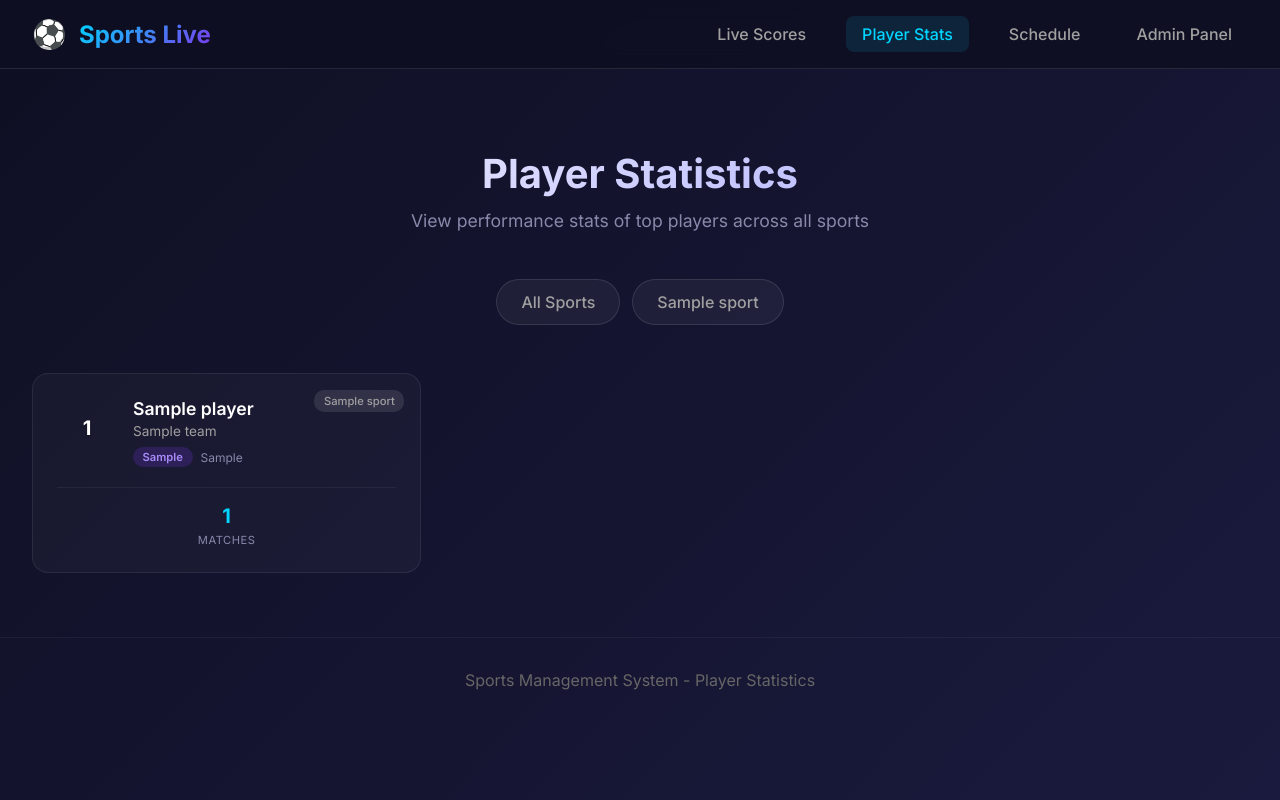
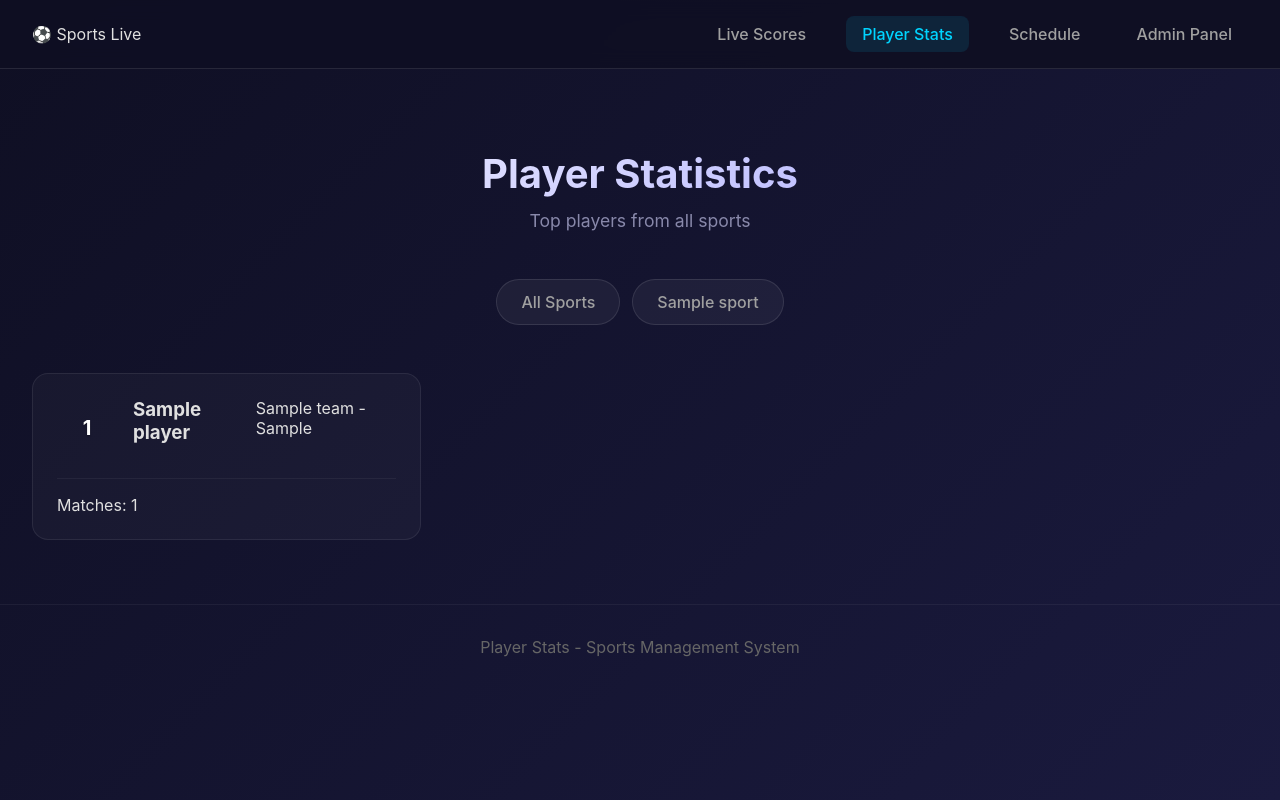
Before and after one commit to Geethasree1326/my-sport-project, a Flask app: template templates/player.html in a window 1280 px wide. Run offline with Flask 3, Linux system fonts and the light colour scheme; the template is opened without the code that fills it: values that come from a table or form of the project are taken from there, others are empty; tables that the repository leaves empty hold one stand-in row (values such as "Sample post"); parts of the project's set-up code (start-up, migrations or seed data) failed here and were passed over.

Commit message:
Refactor player.html for improved layout and clarity
Updated player.html to simplify the header and footer, and improved the player statistics display.

```diff
--- a/templates/player.html
+++ b/templates/player.html
@@ -3,18 +3,13 @@
 <head>
 <meta charset="UTF-8">
 <meta name="viewport" content="width=device-width, initial-scale=1.0">
-    <meta http-equiv="Cache-Control" content="no-cache, no-store, must-revalidate">
-    <title>Player Stats - Sports Management System</title>
+<title>Player Stats</title>
 <link rel="stylesheet" href="{{ url_for('static', filename='style.css') }}">
-    <link href="https://fonts.googleapis.com/css2?family=Inter:wght@400;500;600;700&display=swap" rel="stylesheet">
 </head>
 <body>
 <nav class="navbar">
     <div class="nav-container">
-            <div class="logo">
-                <span class="logo-icon">&#9917;</span>
-                <span class="logo-text">Sports Live</span>
-            </div>
+        <div class="logo">&#9917; Sports Live</div>
         <div class="nav-links">
             <a href="/" class="nav-link">Live Scores</a>
             <a href="/players" class="nav-link active">Player Stats</a>
@@ -27,96 +22,40 @@
 <main class="main-content">
     <div class="hero-section">
         <h1>Player Statistics</h1>
-            <p>View performance stats of top players across all sports</p>
+        <p>Top players from all sports</p>
     </div>
 
     <div class="sport-filters">
-            <a href="?sport=all" class="filter-btn {% if selected_sport == 'all' %}active{% endif %}">All Sports</a>
+        <a href="?sport=all" class="filter-btn {% if selected_sport=='all' %}active{% endif %}">All Sports</a>
         {% for sport in sports %}
-            <a href="?sport={{ sport.name }}" class="filter-btn {% if selected_sport == sport.name %}active{% endif %}">
-                {{ sport.name }}
-            </a>
+        <a href="?sport={{ sport.name }}" class="filter-btn {% if selected_sport==sport.name %}active{% endif %}">{{ sport.name }}</a>
         {% endfor %}
     </div>
 
-        {% if players %}
     <div class="players-grid">
         {% for player in players %}
         <div class="player-card">
             <div class="player-header">
-                    <div class="player-jersey" style="background-color: {{ player.team.logo_color }}">
-                        {{ player.jersey_number or '#' }}
-                    </div>
-                    <div class="player-info">
-                        <h3 class="player-name">{{ player.name }}</h3>
-                        <div class="player-team">{{ player.team.name }}</div>
-                        <div class="player-meta">
-                            <span class="position-badge">{{ player.position or 'Player' }}</span>
-                            <span class="nationality">{{ player.nationality or '' }}</span>
-                        </div>
-                    </div>
+                <div class="player-jersey" style="background-color: {{ player.team.logo_color }}">{{ player.jersey_number }}</div>
+                <h3>{{ player.name }}</h3>
+                <p>{{ player.team.name }} - {{ player.position }}</p>
             </div>
             <div class="player-stats">
-                    <div class="stat-item">
-                        <span class="stat-value">{{ player.matches_played }}</span>
-                        <span class="stat-label">Matches</span>
-                    </div>
-                    {% if player.team.sport.name == 'Cricket' %}
-                    <div class="stat-item">
-                        <span class="stat-value">{{ player.runs }}</span>
-                        <span class="stat-label">Runs</span>
-                    </div>
-                    <div class="stat-item">
-                        <span class="stat-value">{{ player.wickets }}</span>
-                        <span class="stat-label">Wickets</span>
-                    </div>
-                    {% elif player.team.sport.name == 'Kabaddi' %}
-                    <div class="stat-item">
-                        <span class="stat-value">{{ player.raid_points }}</span>
-                        <span class="stat-label">Raid Pts</span>
-                    </div>
-                    <div class="stat-item">
-                        <span class="stat-value">{{ player.tackle_points }}</span>
-                        <span class="stat-label">Tackle Pts</span>
-                    </div>
-                    <div class="stat-item">
-                        <span class="stat-value">{{ player.points }}</span>
-                        <span class="stat-label">Total</span>
-                    </div>
-                    {% elif player.team.sport.name == 'Football' or player.team.sport.name == 'Hockey' %}
-                    <div class="stat-item">
-                        <span class="stat-value">{{ player.goals }}</span>
-                        <span class="stat-label">Goals</span>
-                    </div>
-                    <div class="stat-item">
-                        <span class="stat-value">{{ player.assists }}</span>
-                        <span class="stat-label">Assists</span>
-                    </div>
-                    {% elif player.team.sport.name == 'Badminton' %}
-                    <div class="stat-item">
-                        <span class="stat-value">{{ player.smashes }}</span>
-                        <span class="stat-label">Smashes</span>
-                    </div>
-                    <div class="stat-item">
-                        <span class="stat-value">{{ player.aces }}</span>
-                        <span class="stat-label">Aces</span>
-                    </div>
+                <p>Matches: {{ player.matches_played }}</p>
+                {% if player.team.sport.name=='Cricket' %}
+                <p>Runs: {{ player.runs }} | Wickets: {{ player.wickets }}</p>
+                {% elif player.team.sport.name=='Football' or player.team.sport.name=='Hockey' %}
+                <p>Goals: {{ player.goals }} | Assists: {{ player.assists }}</p>
+                {% elif player.team.sport.name=='Kabaddi' %}
+                <p>Raid: {{ player.raid_points }} | Tackle: {{ player.tackle_points }} | Total: {{ player.points }}</p>
+                {% elif player.team.sport.name=='Badminton' %}
+                <p>Smashes: {{ player.smashes }} | Aces: {{ player.aces }}</p>
                 {% endif %}
             </div>
-                <div class="sport-tag">{{ player.team.sport.name }}</div>
         </div>
         {% endfor %}
     </div>
-        {% else %}
-        <div class="no-matches">
-            <h3>No players found</h3>
-            <p>Select a different sport or add players via the admin panel.</p>
-        </div>
-        {% endif %}
 </main>
-
-    <footer class="footer">
-        <p>Sports Management System - Player Statistics</p>
-    </footer>
+<footer class="footer">Player Stats - Sports Management System</footer>
 </body>
 </html>
```
Lines whose indentation alone changed are shown as unchanged.
